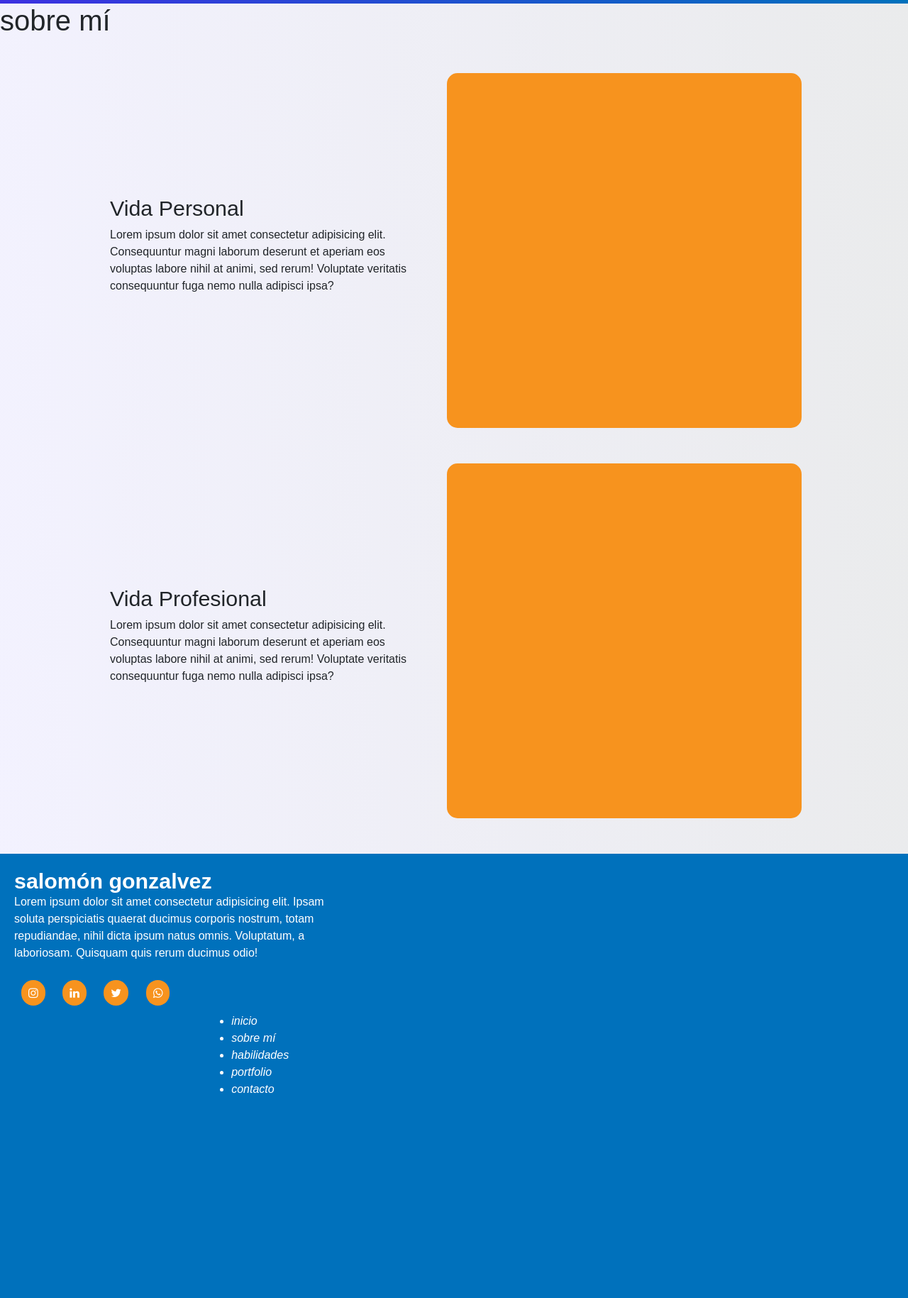
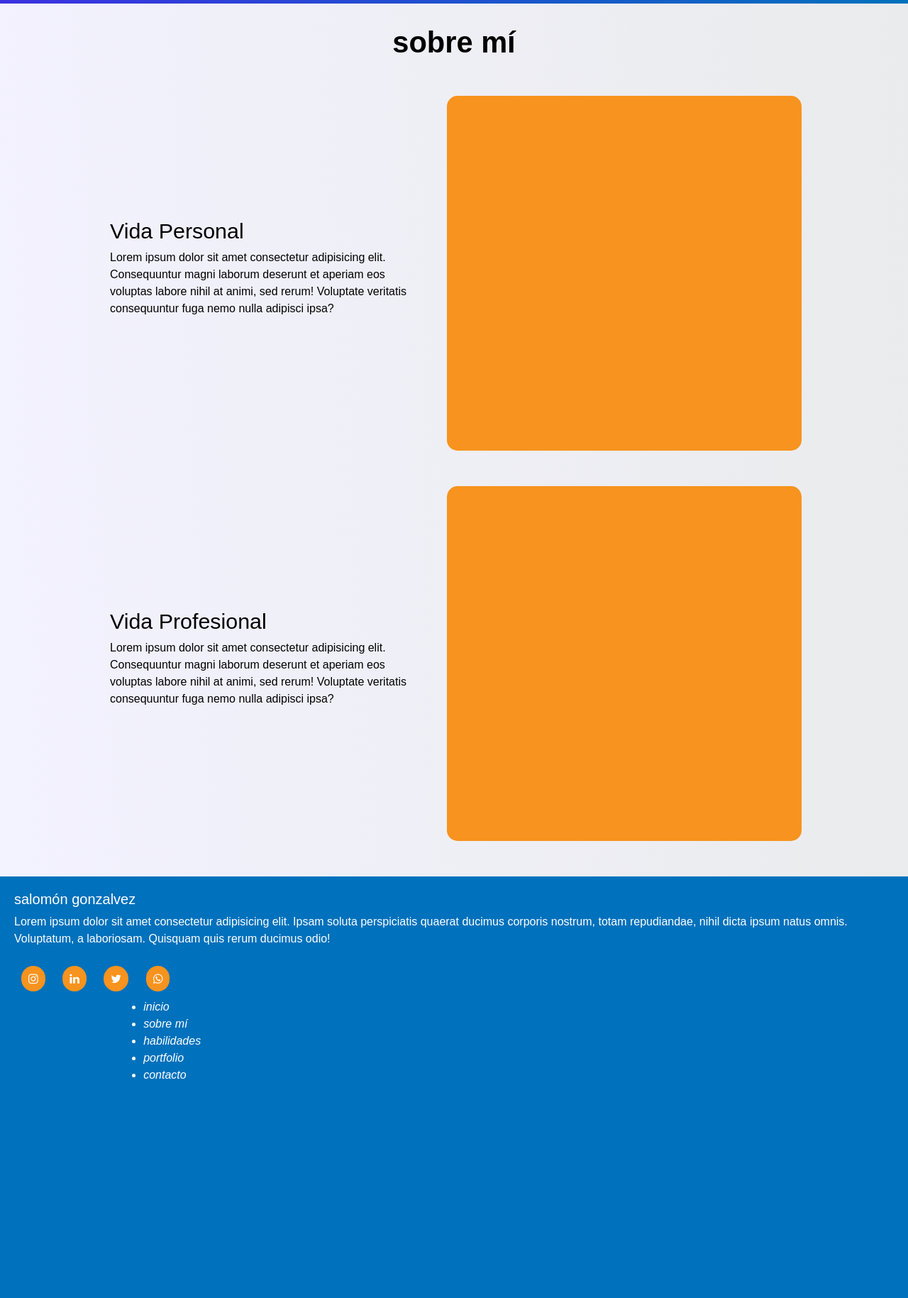
Before and after one commit to SaloGonzalvez/PF-Gonzalvez, a plain HTML site: page pages/about.html in a window 1280 px wide. Shown: the part 71-1900 px from the top of the page at 71% size. Drawn offline with nearby package versions, Linux system fonts and the light colour scheme; a web font is replaced by a local one.

Commit message:
Actualizacion de footer, arreglo de header y de titulos

```diff
--- a/css/styles.css
+++ b/css/styles.css
@@ -2,15 +2,22 @@
     margin: 0;
     padding: 0;
     box-sizing: border-box;
+
 }
 
 body {
     font-family: owners-wide, sans-serif;
+    color: black;
     background: rgb(243, 242, 255);
     background: linear-gradient(87deg, rgba(243, 242, 255, 1) 0%, rgba(234, 235, 236, 1) 100%);
 }
 
-
+.title{
+    margin: 30px auto;
+    font-weight: 700;
+    font-size: 2.6rem;
+    text-align: center;
+}
 
 /* _______INDEX____________ */
 /* ------ header --------- */
@@ -210,6 +217,7 @@ header {
 
 .textocreacion h2 {
     font-size: 1.9rem;
+    font-weight: 500;
     text-transform: capitalize;
     text-align: center;
 }
@@ -302,22 +310,27 @@ footer {
     padding: 20px;
     display: flex;
     flex-direction: column;
+    /* justify-content: center;
+    align-items: center; */
 }
 
-footer h5 {
+
+.footer-partone{
+    display: flex;
+    flex-direction: column;
+    justify-content: center;
+}
+
+.footer-partone h5 {
     font-size: 1.9rem;
     font-weight: 600;
     margin: 0px;
 }
 
-footer p {
-    width: 450px;
+.footer-partone p {
+    width: 75vw;
+
     font-size: 1rem;
-}
-
-.footer-partone{
-    display: flex;
-    flex-direction: column;
 }
 
 
@@ -338,9 +351,9 @@ footer p {
 
 
 .footer-link{
-
+    justify-self: center;
     align-self: center;
-    width: 70%;
+    width: 100%;
     display: grid;
     grid-template-columns: 1fr 1fr 1fr;
     grid-template-rows: 1fr 1fr 1fr;
--- a/pages/about.html
+++ b/pages/about.html
@@ -64,7 +64,7 @@
 
     <main>
 
-        <h1>sobre mí</h1>
+        <h1 class="title">sobre mí</h1>
 
 
         <section>
```
Also changed, not shown: index.html (+4 -4 lines), pages/skills.html (+1 -1 lines).
